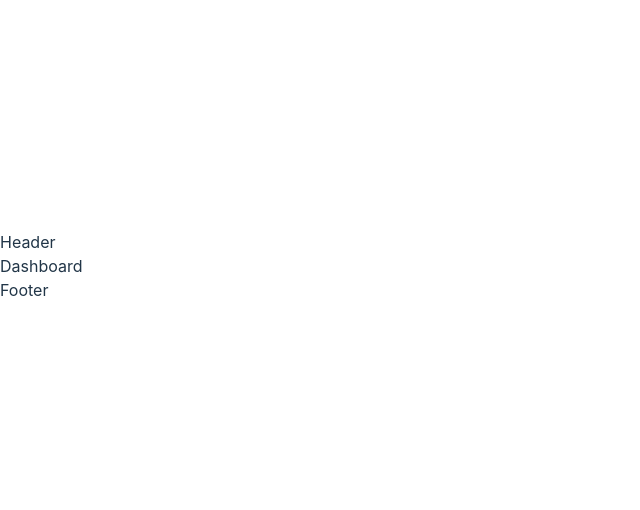
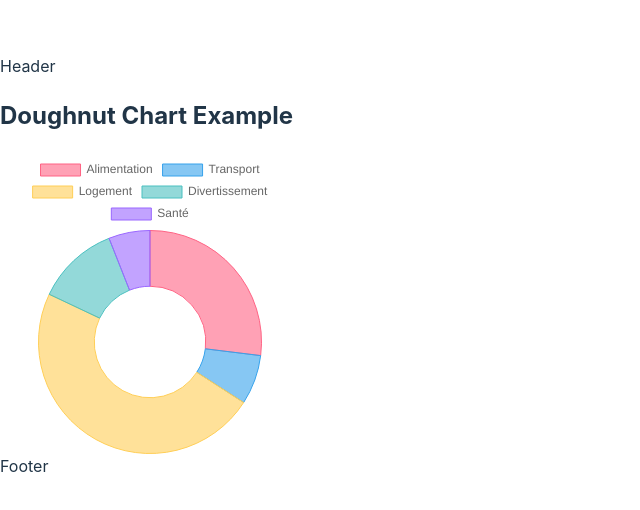
Before and after one commit to MRCThomas/budget_mate, a React (Vite) app: page / in a window 1280 px wide. Shown: the part 134-644 px from the top of the page, without its empty margins (0-640 px from the left). Built offline with nearby package versions, Linux system fonts and the light colour scheme.

Commit message:
➕ 🚧 ✨ création d'un composant Doughnuts qui intéragie avec le .json : - affiche la catégorie - affiche le montant dépensé dans cette catégorie

```diff
--- a/package.json
+++ b/package.json
@@ -11,8 +11,10 @@
   },
   "dependencies": {
     "bootstrap": "^5.3.3",
+    "chart.js": "^4.4.4",
     "react": "^18.3.1",
     "react-bootstrap": "^2.10.4",
+    "react-chartjs-2": "^5.2.0",
     "react-dom": "^18.3.1",
     "react-router-dom": "^6.26.2"
   },
--- /dev/null
+++ b/src/components/Chart/Chart.jsx
@@ -0,0 +1,64 @@
+import React, { useEffect, useState } from 'react';
+import { Doughnut } from 'react-chartjs-2';
+import { Chart as ChartJS, ArcElement, Tooltip, Legend } from 'chart.js';
+import budgetData from '../../data/budgetData.json'; // Importation du fichier JSON
+
+ChartJS.register(ArcElement, Tooltip, Legend);
+
+export default function Chart() {
+    const [chartData, setChartData] = useState({
+        labels: [],
+        datasets: []
+    });
+
+    useEffect(() => {
+        if (budgetData.expenses) {
+            const labels = budgetData.expenses.map(item => item.category);
+            const dataValues = budgetData.expenses.map(item => item.amount);
+
+            setChartData({
+                labels: labels,
+                datasets: [
+                    {
+                        label: 'Budget',
+                        data: dataValues,
+                        backgroundColor: [
+                            'rgba(255, 99, 132, 0.6)',
+                            'rgba(54, 162, 235, 0.6)',
+                            'rgba(255, 206, 86, 0.6)',
+                            'rgba(75, 192, 192, 0.6)',
+                            'rgba(153, 102, 255, 0.6)',
+                        ],
+                        borderColor: [
+                            'rgba(255, 99, 132, 1)',
+                            'rgba(54, 162, 235, 1)',
+                            'rgba(255, 206, 86, 1)',
+                            'rgba(75, 192, 192, 1)',
+                            'rgba(153, 102, 255, 1)',
+                        ],
+                        borderWidth: 1,
+                    },
+                ],
+            });
+        }
+    }, []);
+
+    const options = {
+        responsive: true,
+        plugins: {
+            legend: {
+                position: 'top',
+            },
+            tooltip: {
+                enabled: true,
+            },
+        },
+    };
+
+    return (
+        <div>
+            <h2>Doughnut Chart Example</h2>
+            <Doughnut data={chartData} options={options} />
+        </div>
+    );
+}
--- /dev/null
+++ b/src/components/Chart/index.js
@@ -0,0 +1,2 @@
+import Chart from "./Chart";
+export default Chart
--- a/src/data/budgetData.json
+++ b/src/data/budgetData.json
@@ -1,20 +1,29 @@
 {
-    "budget": 12000,
     "expenses": [
       {
         "id": 1,
-            "description": "Shopping",
+        "category": "Alimentation",
+        "amount": 450
+      },
+      {
+        "id": 2,
+        "category": "Transport",
+        "amount": 120
+      },
+      {
+        "id": 3,
+        "category": "Logement",
+        "amount": 800
+      },
+      {
+        "id": 4,
+        "category": "Divertissement",
         "amount": 200
       },
       {
-            "id": 2,
-            "description": "Rent",
-            "amount": 1000
-        },
-        {
-            "id": 3,
-            "description": "Utilities",
-            "amount": 300
+        "id": 5,
+        "category": "Santé",
+        "amount": 100
       }
     ]
   }
--- a/src/pages/Dashboard/Dashboard.jsx
+++ b/src/pages/Dashboard/Dashboard.jsx
@@ -1,7 +1,10 @@
 import React from 'react'
+import Chart from '../../components/Chart'
 
 export default function Dashboard() {
   return (
-    <div>Dashboard</div>
+    <div>
+      <Chart />
+    </div>
   )
 }
```
Also changed, not shown: 1 other file (tests, documents, lock files or other folders). Lines whose indentation alone changed are shown as unchanged.
